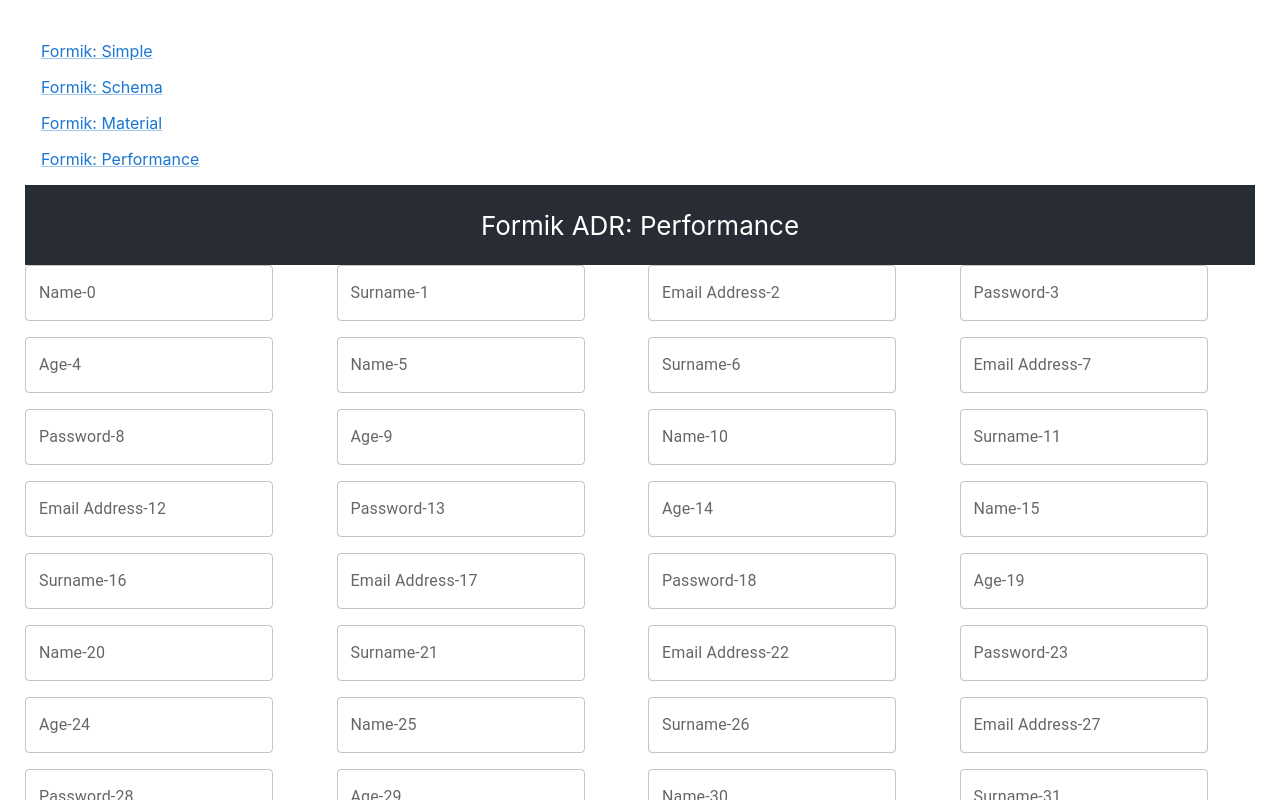
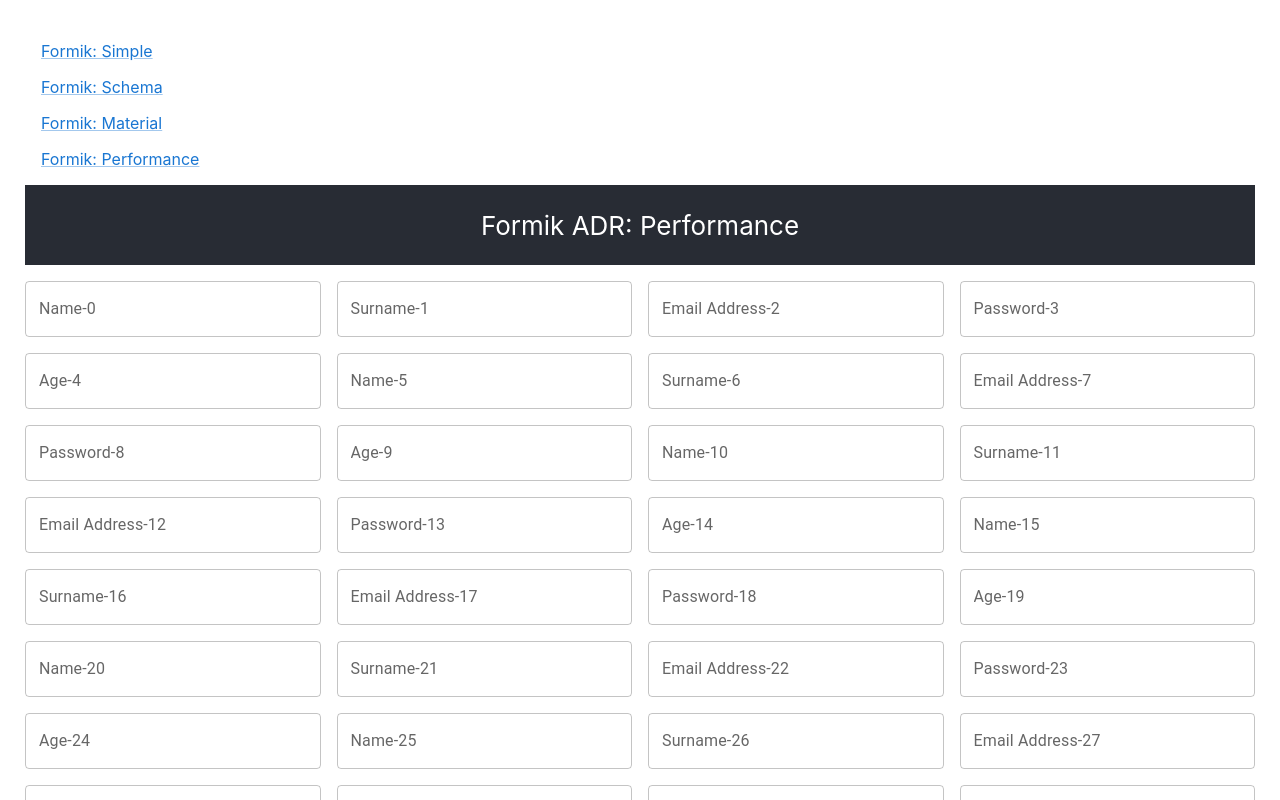
Before and after one commit to Hastaen/formik-trial-test, a React (Create React App) app: page /formik/performance in a window 1280 px wide. Shown: the top 800 px of the page. Built offline with nearby package versions, Linux system fonts and the light colour scheme.

Commit message:
Style fixes

```diff
--- a/src/App.css
+++ b/src/App.css
@@ -22,6 +22,7 @@
   justify-content: center;
   font-size: calc(10px + 2vmin);
   color: white;
+  margin-bottom: 16px;
 }
 
 body {
@@ -32,6 +33,10 @@
   color: #61dafb;
 }
 
+.MuiFormControl-root {
+  width: 100%;
+}
+
 @keyframes App-logo-spin {
   from {
     transform: rotate(0deg);
```
